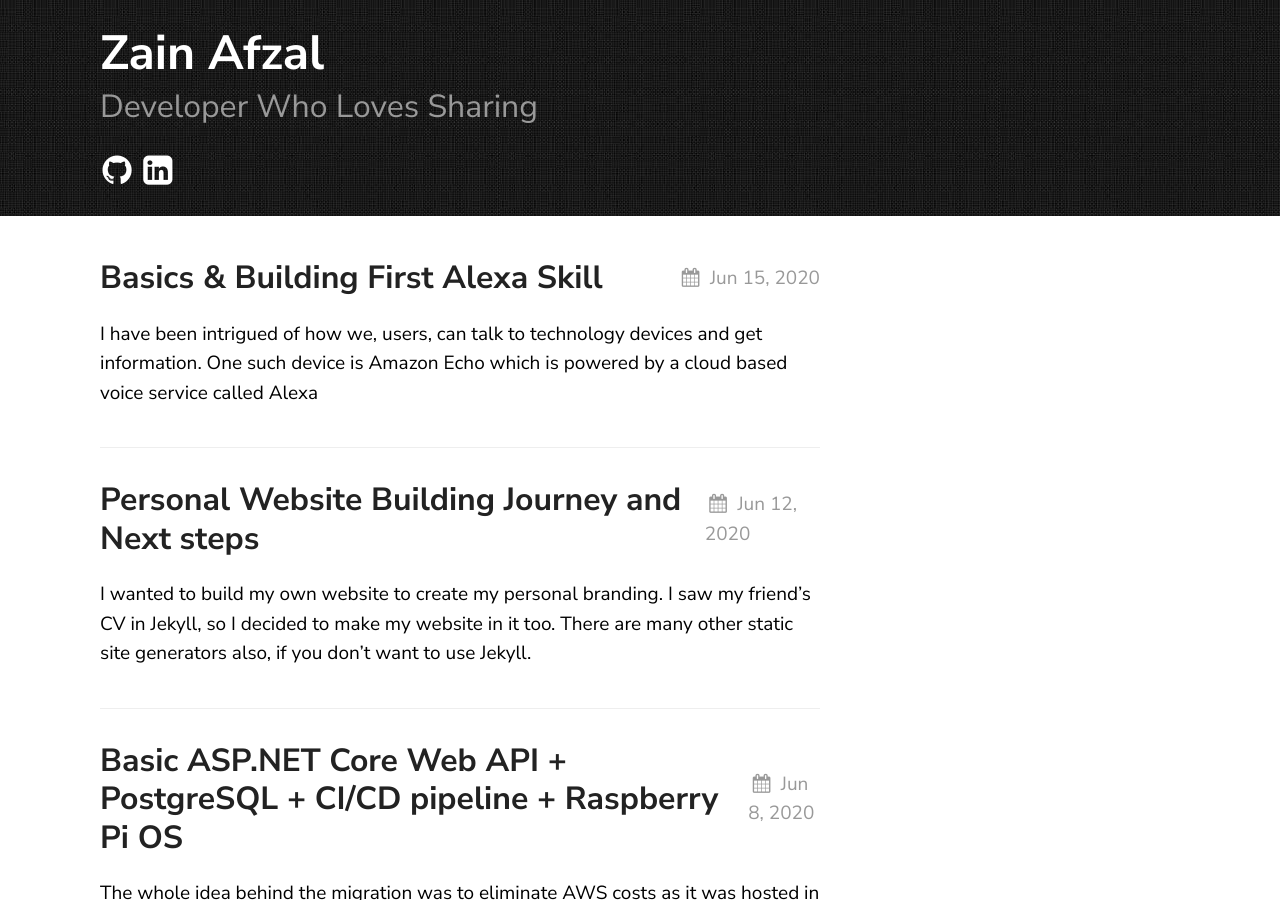
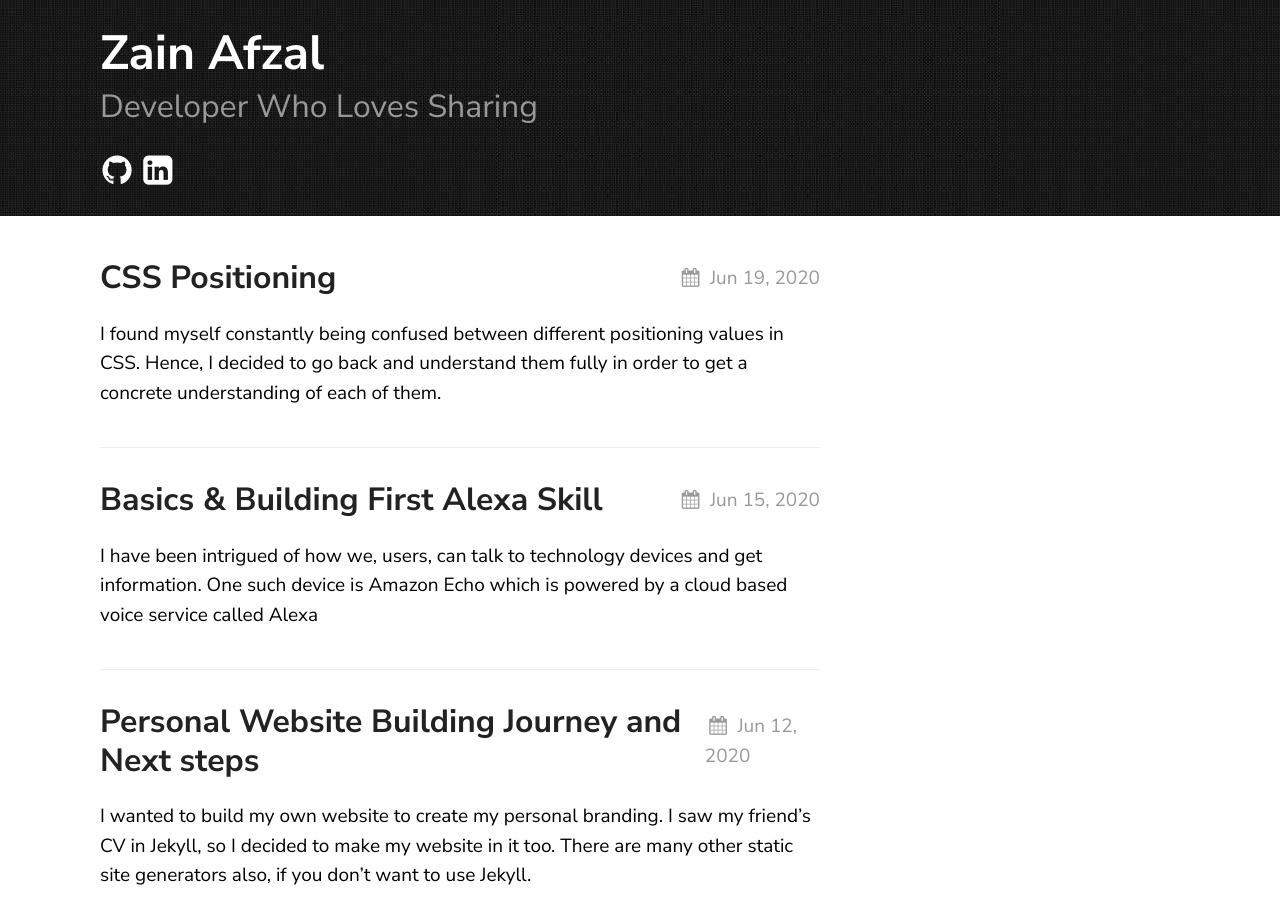
Before and after one commit to zainafzal88/blog, a Jekyll site: the page built from index.md, in a window 1280 px wide and 900 px high. Built offline with Jekyll 4.4.1, drawn with Linux system fonts in a browser that asks for light colours; part of the change alters nothing that is shown.

Commit message:
CSS positioning

````diff
--- a/_config.yml
+++ b/_config.yml
@@ -24,7 +24,7 @@ texture:
   social_links:
     github:  zainafzal88
     linkedIn: in/zainafzal88
-  #   rss: rss
+    rss: rss
 
 
 # If you want to link only specific pages in your header, uncomment
--- /dev/null
+++ b/_posts/2020-06-19-css-positioning.md
@@ -0,0 +1,153 @@
+---
+layout: post
+title:  CSS Positioning
+description: Full explanation of CSS positioning values, static, fixed, relative, absolute and sticky
+date:   2020-06-19
+---
+I found myself constantly being confused between different positioning values in CSS. Hence, I decided to go back and understand them fully in order to get a concrete understanding of each of them.
+
+If you don't know what `position` in CSS is, it's a property used to position your elements.
+
+So, there are 5 values in total for it:
+
+1.  Static
+2.  Relative
+3.  Absolute
+4.  Sticky
+5.  Fixed
+
+Along with these value you have to specify either of the properties like top, bottom, left and right which essentially act like margins. Without this, the position (except static) values won't work.
+
+Let's go throught each value one by one.
+
+## Static
+This is selected by default. This is the only value that doesn't need properties, top, bottom, right and left. If you see any element that doesn't have a position value, just assume, it has `static` in its CSS invisibly.
+
+CSS code of this property look like:
+```
+.static {
+    position: static;
+    border: 2px solid;
+    background-color: rgb(190, 121, 255);
+}
+```
+With HTML code found [here](https://github.com/zainafzal88/css-positioning), the above results in:
+
+<p align="center">
+  <img src="/assets/images/2020-06-19/static-positioning.png">
+</p>
+
+## Relative
+This is the same as `static` however, it needs to have either properties, top, bottom, left and right for it to work. It pulls the element out its original place on the page and can move it around in the way that it can hide other elements near it.
+
+It's written as `position: relative;` CSS code is:
+
+```
+.child-one {
+    position: relative;
+    background-color: darkgreen;
+    left: 20px;
+    top: 30px;
+    color: #fff;
+}
+```
+With HTML code found [here](https://github.com/zainafzal88/css-positioning), the above results in:
+
+<p align="center">
+  <img src="/assets/images/2020-06-19/relative-positioning.png">
+</p>
+
+As you can see above that the `Div 1` is overlapping `Div 2` and `Div 3` which clearly shows that `Div 1` is no longer "embedded" in the page and it's free to move without caring how it effects other elements in the page.
+
+## Absolute
+Positions the element next to its nearest parent. It doesn't care about other elements. It will hide other elements behind it if they try to effect it but it won't be effected. It's written as `position: absolute`.
+
+Before Absolute Positioning:
+<p align="center">
+  <img src="/assets/images/2020-06-19/before-absolute-positioning.png">
+</p>
+CSS code to get below layout:
+```
+.child-one {
+    position:absolute;
+    background-color: darkgreen;
+    color:#fff;
+}
+```
+With HTML code found [here](https://github.com/zainafzal88/css-positioning/commit/d17aeb29c39e4d75b735bda34951be1415029920)
+
+After Absolute Positioning:
+<p align="center">
+  <img src="/assets/images/2020-06-19/after-absolute-positioning.png">
+</p>
+
+By applying property `top:10px` on absolute position observe how the element goes relative to the viewport(browser)
+<p align="center">
+  <img src="/assets/images/2020-06-19/absolute-positioning-top.png">
+</p>
+```
+.child-one {
+    position: absolute;
+    top: 10px;
+    background-color: darkgreen;
+    color: #fff;
+}
+```
+With HTML code found [here](https://github.com/zainafzal88/css-positioning/commit/aecf537977726ab668c81fe009bbda6e6015ed6c)
+
+To avoid the above behaviour, we can simple apply `position: relative` to its nearest parent.
+```
+.parent {
+    background-color: red;
+    position: relative;
+}
+.child-one {
+    position: absolute;
+    top: 10px;
+    background-color: darkgreen;
+    color: #fff;
+}
+```
+With HTML code found [here](https://github.com/zainafzal88/css-positioning/commit/88da6bc2298c3159090e6456b8c685e2f5567b6a)
+<p align="center">
+  <img src="/assets/images/2020-06-19/absolute-relative-positioning.png">
+</p>
+
+## Sticky
+Positions the element in a way it's always visible to the user.
+
+What I mean by that is when `position: sticky` is applied to an element at the start of the page (for example), initally it stays in its original place and when the users scrolls through that area, that element stays fixed on the top so, even if the user has scrolled down, he can still view that element.
+
+`sticky` position is the combination of `relative` and `fixed`. Remember the above concept, `relative` applies when element initally stays in its original place whereas `fixed` applies when the users scrolls through that area, that element stays fixed on the top so, even if the user has scrolled down, he can still view that element.
+
+You can view this [example](https://www.w3schools.com/css/css_positioning.asp)
+
+CSS code would look like:
+
+```
+.child-two {
+    background-color: yellow;
+    position:sticky;
+    top:0;
+}
+```
+
+## Fixed
+Positions the element next to the viewport (browser) and "glues" it in one place even when the user scrolls. Either of the properties, top, left, right and bottom are compulsory to be user with this. Otherwise, it won't work
+
+<p align="center">
+  <img src="/assets/images/2020-06-19/fixed-positioning.png">
+</p>
+
+CSS would look like:
+```
+.child-two {
+    background-color: yellow;
+    position: fixed;
+    top: 0;
+    left: 0;
+}
+```
+All the code can be found in my [repository](https://github.com/zainafzal88/css-positioning)
+
+Hope you have a better understanding now. If you have any questions, let me know. I'll be happy to clarify.
````
Also changed, not shown: assets/images/2020-05-21/pi-screen-black-error.jpeg (deleted), assets/images/2020-06-19/absolute-positioning-top.png (added), assets/images/2020-06-19/absolute-relative-positioning.png (added), assets/images/2020-06-19/after-absolute-positioning.png (added), assets/images/2020-06-19/before-absolute-positioning.png (added), assets/images/2020-06-19/fixed-positioning.png (added), assets/images/2020-06-19/relative-positioning.png (added), assets/images/2020-06-19/static-positioning.png (added).
